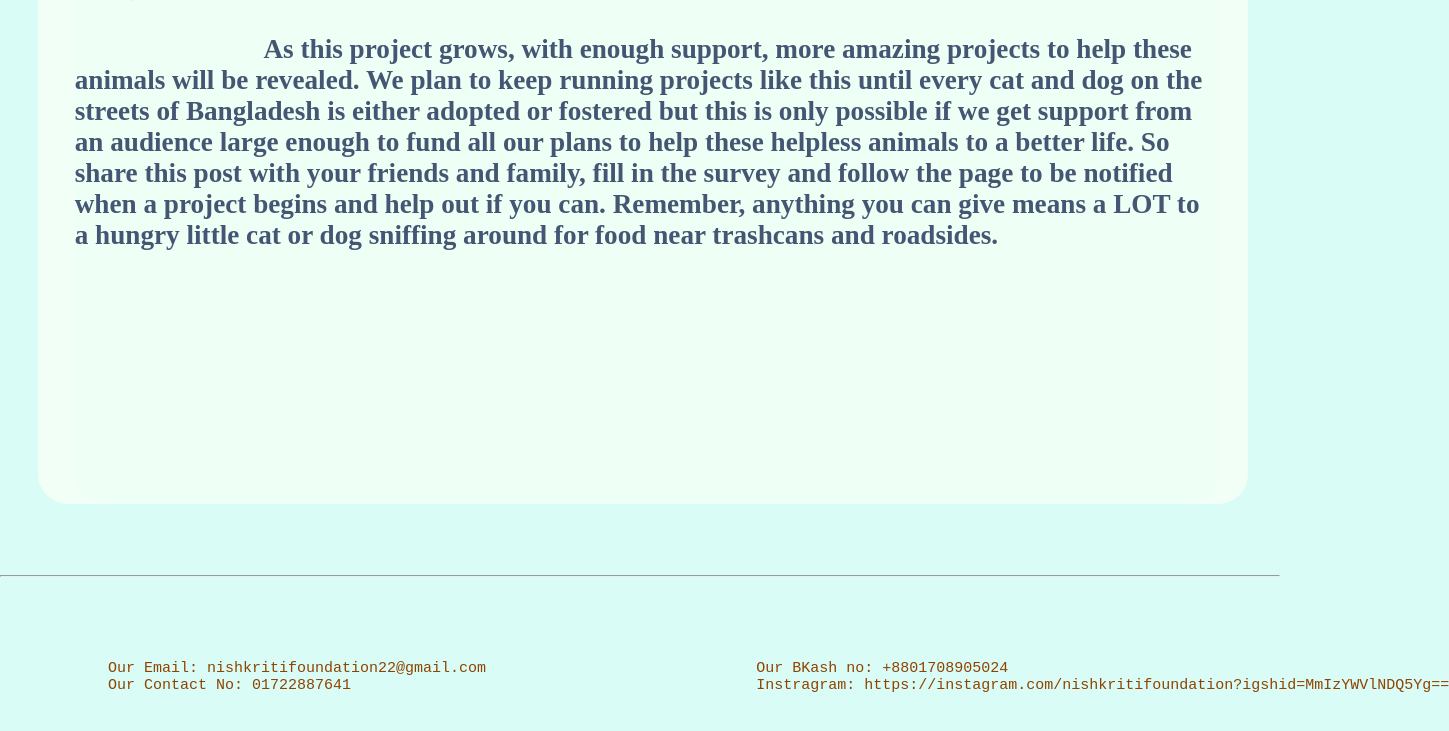
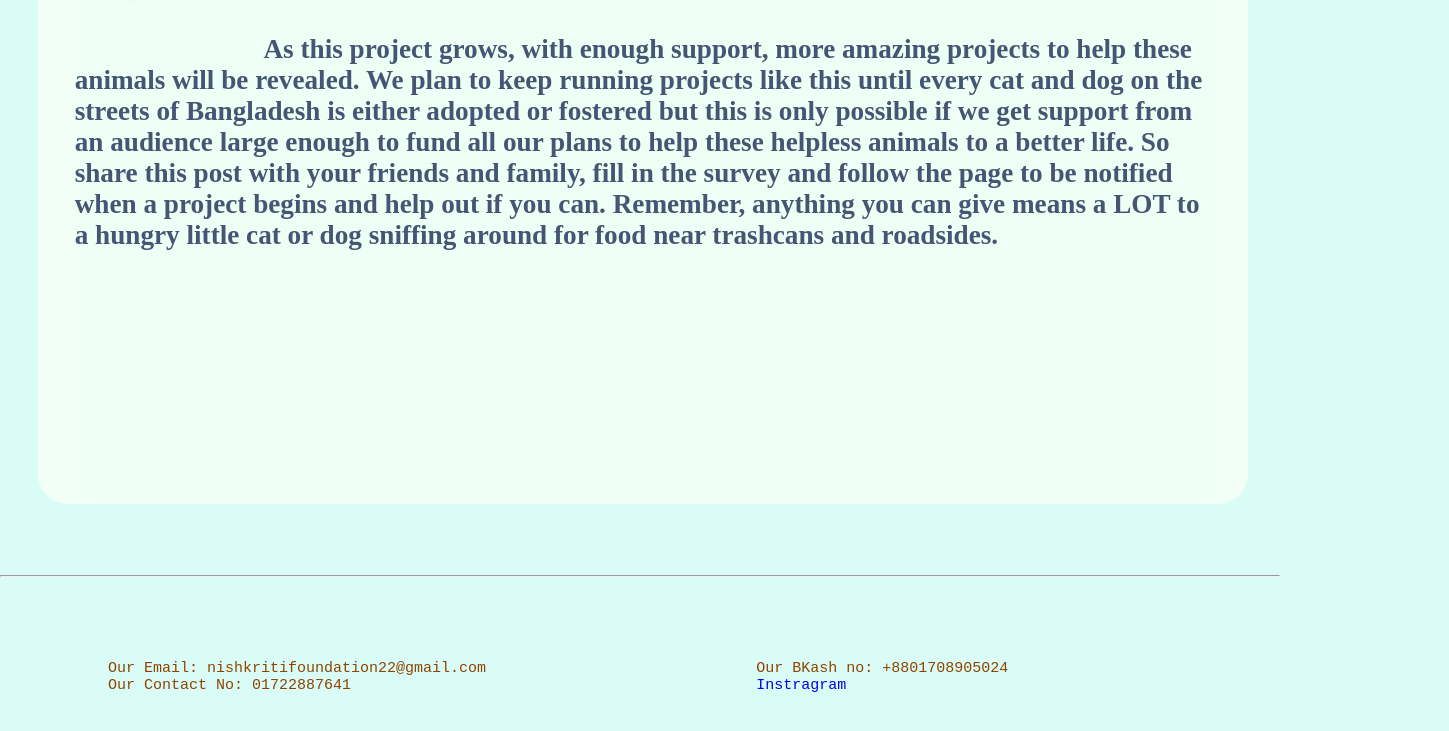
Before and after one commit to Nishkriti/Foundation, a plain HTML site: page index.html in a window 1280 px wide. Shown: the part 1397-2128 px from the top of the page, 1449 px wide, since content can reach past the window. Drawn offline with Linux system fonts and the light colour scheme; a script that the page names is missing.

Commit message:
Update index.html

```diff
--- a/index.html
+++ b/index.html
@@ -427,7 +427,7 @@ color:#8f4300;
 
 
             <a>Our Email: nishkritifoundation22@gmail.com</a>                              <a>Our BKash no: +8801708905024</a>
-            <a>Our Contact No: 01722887641</a>                                             <a>Instragram: https://instagram.com/nishkritifoundation?igshid=MmIzYWVlNDQ5Yg==</a>
+            <a>Our Contact No: 01722887641</a>                                             <a href="https://www.instagram.com/nishkritifoundation/">Instragram</a>
 
 
 
```
